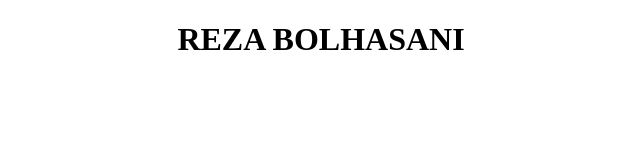
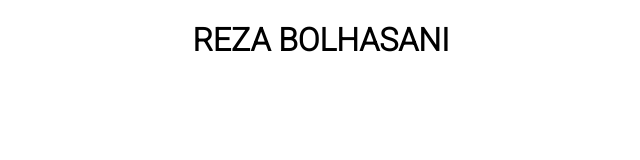
Before and after one commit to rbo-2/rbo-2.github.io, a plain HTML site: page index.html in a window 1280 px wide. Shown: the whole page, without its empty margins (319-959 px from the left). Drawn offline with Linux system fonts and the light colour scheme.

Commit message:
add some font

```diff
--- a/index.html
+++ b/index.html
@@ -5,13 +5,14 @@
   <title>Reza Bolhasani</title>
   <meta charset="UTF-8" />
   <meta name="viewport" content="width=device-width,initial-scale=1" />
+  <style> @import url('https://fonts.googleapis.com/css2?family=Roboto:wght@300&display=swap'); </style>
   <style>
   </style>
 </head>
 
 <body>
   <center>
-    <h1>REZA BOLHASANI</h1>
+    <h1 style="font-family:'Roboto';">REZA BOLHASANI</h1>
   </center>
 </body>
 
```
